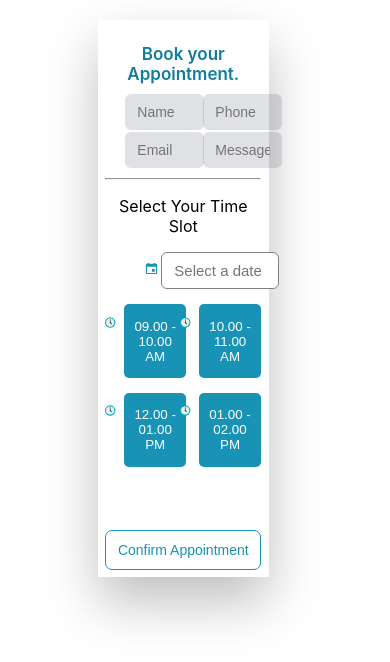
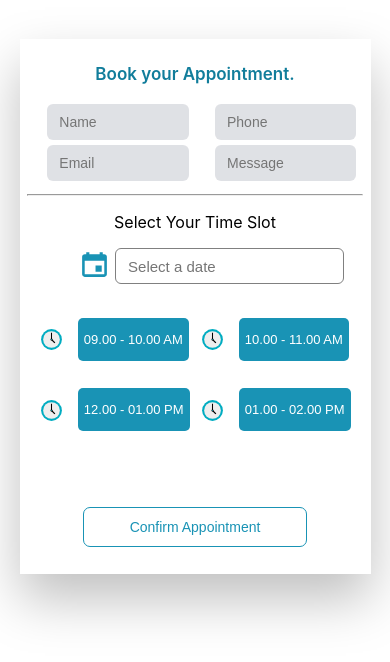
Before and after one commit to Chandrakant92/AiSense-Naturopathy-ReactWebApp, a React (Create React App) app: page /slot in a window 390 px wide. Shown: the top 662 px of the page. Built offline with nearby package versions, Linux system fonts and the light colour scheme.

Commit message:
Responsive Appointment.jsx

```diff
--- a/src/App.js
+++ b/src/App.js
@@ -20,3 +20,5 @@ function App() {
 }
 
 export default App;
+
+// const currentTime = new Date().toLocaleTimeString([], { hour: '2-digit', minute: '2-digit' });
--- a/src/component/Timeslot.jsx
+++ b/src/component/Timeslot.jsx
@@ -1,4 +1,4 @@
-import React, { useState , useEffect} from 'react';
+import React, { useState, useEffect } from 'react';
 import DatePicker from 'react-datepicker';
 import 'react-datepicker/dist/react-datepicker.css';
 import './timeslot.css'
@@ -20,9 +20,7 @@ function Timeslot() {
   const [selectedDate, setSelectedDate] = useState(null);
   const [selectedTimeSlot, setSelectedTimeSlot] = useState('');
 
-    const handleTimeSlotClick = (timeSlot) => {
-      setSelectedTimeSlot(timeSlot);
-    };
+
 
 
   const handleDateChange = (date) => {
@@ -30,12 +28,12 @@ function Timeslot() {
   };
 
   const HandleAppointment = (event) => {
-    console.log(name,email, phone, Messege, selectedDate );
+    console.log(name, email, phone, Messege, selectedDate);
     if (!name || !email || !phone || !Messege || !selectedDate) {
       alert("Please fill in all the required fields.");
       return; // Prevent form submission
     }
-    console.log(name,email, phone, Messege, selectedDate);
+    console.log(name, email, phone, Messege, selectedDate);
     try {
 
       // Access the Firebase database reference
@@ -51,13 +49,14 @@ function Timeslot() {
         phone,
         Messege,
         Date: selectedDate.toISOString(),
-          TimeSlot:selectedTimeSlot,
+        TimeSlot: selectedTimeSlot,
 
 
       }).then(() => {
         // Clear the form fields
         console.log('data added to firestore')
         alert('Your appointment has book successfully..');
+        navigate('/')
         //   history.push('/slot', { name, email, phone, Messege });
 
       }).catch((error) => {
@@ -90,6 +89,47 @@ function Timeslot() {
   }, []);
 
 
+  // ========================================================Handle Time Slot Availability===================================================================
+
+  const [Data, setData] = useState([]);
+
+  // useEffect(() => {
+  //   // Fetch data from Firebase
+
+  // }, []);
+
+  const handleTimeSlotClick = (timeSlot) => {
+    setSelectedTimeSlot(timeSlot);
+
+
+    console.log("Button clicked..!!");
+    // ========================================
+    const databaseRef = firebase.database().ref('/AppointmentData'); // Assuming your data is stored under '/data' node in Firebase
+    databaseRef.on('value', (snapshot) => {
+      const fetchedData = snapshot.val();
+      if (fetchedData) {
+        // Convert the fetched data object into an array
+        const dataArray = Object.keys(fetchedData).map((key) => ({
+          id: key,
+          ...fetchedData[key],
+        }));
+        setData(dataArray);
+        const idsArray = Data.map(item => item.CurrentTime);
+        // setDataArray(idsArray);
+
+        // Logging the ids in the console
+        idsArray.forEach(id => {
+          console.log('ID:', id);
+        });
+      }
+    });
+    console.log(Data);
+
+
+  };
+// =============================================================
+const today = new Date();
+  today.setHours(0, 0, 0, 0);
 
   return (
     <>
@@ -106,17 +146,17 @@ function Timeslot() {
             <p className='BookHead'> Book your  Appointment.</p>
             <div className='slotInp'>
               <div>
-                <input className='inputS' type="text" defaultValue={name} placeholder="Name"   />
-                <input className='inputS' type="text" defaultValue={email} placeholder="Email"    />
+                <input className='inputS' type="text" defaultValue={name} placeholder="Name" />
+                <input className='inputS' type="text" defaultValue={email} placeholder="Email" />
               </div>
               <div>
-                <input className='inputS' type="text" defaultValue={phone} placeholder="Phone"  />
-                <input className='inputS' type="text" defaultValue={Messege} placeholder="Message"  />
+                <input className='inputS' type="text" defaultValue={phone} placeholder="Phone" />
+                <input className='inputS' type="text" defaultValue={Messege} placeholder="Message" />
               </div>
             </div>
             <hr />
             <div className='time-slot'>
-                 <p style={{textAlign:'center'}}>Select Your Time Slot</p>
+              <p style={{ textAlign: 'center' }}>Select Your Time Slot</p>
               <div className='DatePick'>
                 <div style={{ display: 'flex', flexDirection: 'row' }}>
                   < IoMdCalendar className='caleicon' />
@@ -126,6 +166,7 @@ function Timeslot() {
                     dateFormat="EEEE, dd/MM/yyyy" // Customize the date format
                     placeholderText="Select a date" // Placeholder text when no date is selected
                     isClearable // Allow clearing the selected date
+                    minDate={today}
                     // showYearDropdown // Show a dropdown to select the year
                     scrollableYearDropdown // Enable scrolling in the year dropdown
 
@@ -135,18 +176,18 @@ function Timeslot() {
               <div className='timeSlot'>
                 <div>
                   <div className='timeDiv'>
-                    <FcClock className='timeicon' /> <button type="button" className='timeBTN'   onClick={() => handleTimeSlotClick('09.00 - 10.00 AM')} > <p>09.00 - 10.00 AM</p></button>
+                    <FcClock className='timeicon' /> <button type="button" className='timeBTN' onClick={() => handleTimeSlotClick('09.00 - 10.00 AM')} > <p>09.00 - 10.00 AM</p></button>
                   </div>
                   <div className='timeDiv'>
-                    <FcClock className='timeicon' /> <button type="button" className='timeBTN'  onClick={() => handleTimeSlotClick('09.00 - 10.00 AM')}> <p>12.00 - 01.00 PM </p></button>
+                    <FcClock className='timeicon' /> <button type="button" className='timeBTN' onClick={() => handleTimeSlotClick('09.00 - 10.00 AM')}> <p>12.00 - 01.00 PM </p></button>
                   </div>
                 </div>
                 <div>
                   <div className='timeDiv'>
-                    <FcClock className='timeicon' /> <button type="button" className='timeBTN'  onClick={() => handleTimeSlotClick('09.00 - 10.00 AM')}> <p>10.00 - 11.00 AM</p></button>
+                    <FcClock className='timeicon' /> <button type="button" className='timeBTN' onClick={() => handleTimeSlotClick('09.00 - 10.00 AM')}> <p>10.00 - 11.00 AM</p></button>
                   </div>
                   <div className='timeDiv'>
-                    <FcClock className='timeicon' /> <button type="button" className='timeBTN'  onClick={() => handleTimeSlotClick('09.00 - 10.00 AM')}> <p>01.00 - 02.00 PM</p></button>
+                    <FcClock className='timeicon' /> <button type="button" className='timeBTN' onClick={() => handleTimeSlotClick('09.00 - 10.00 AM')}> <p>01.00 - 02.00 PM</p></button>
                   </div>
                 </div>
               </div>
@@ -160,8 +201,10 @@ function Timeslot() {
               </button>
 
             </div>
+            <br />
           </div>
         </div>
+
       </form>
     </>
   )
--- a/src/component/navbar.css
+++ b/src/component/navbar.css
@@ -72,10 +72,10 @@
 .sideDrawer{
     position: absolute;
     background-color: white;
-    height: 50%;
+    /* height: 50%; */
     /* padding-right: 10%; */
     right: 0%;
-    width: 50%;
+    width: 100%;
 }
 .bookSM{
     background-color: #1993b5;
@@ -83,6 +83,7 @@
     border-radius: 20px;
     margin-left: 10%;
     margin-right: 10%;
+    width: 40%;
 }
 .smBTN{
     padding-top: 7px;
--- a/src/component/timeslot.css
+++ b/src/component/timeslot.css
@@ -139,3 +139,19 @@
     color: white;
     border: white solid 1px;
 }
+
+@media screen and (max-width: 800px) {
+    .slotCnt{
+        margin-left: 0%;
+    width: auto;
+    margin: 5%;
+    margin-top: 10%;
+    }
+    .DatePick{
+        margin-left: 15%;
+    }
+    .timeBTN{
+        font-size: small;
+    }
+
+  }
```
Lines whose indentation alone changed are shown as unchanged.
